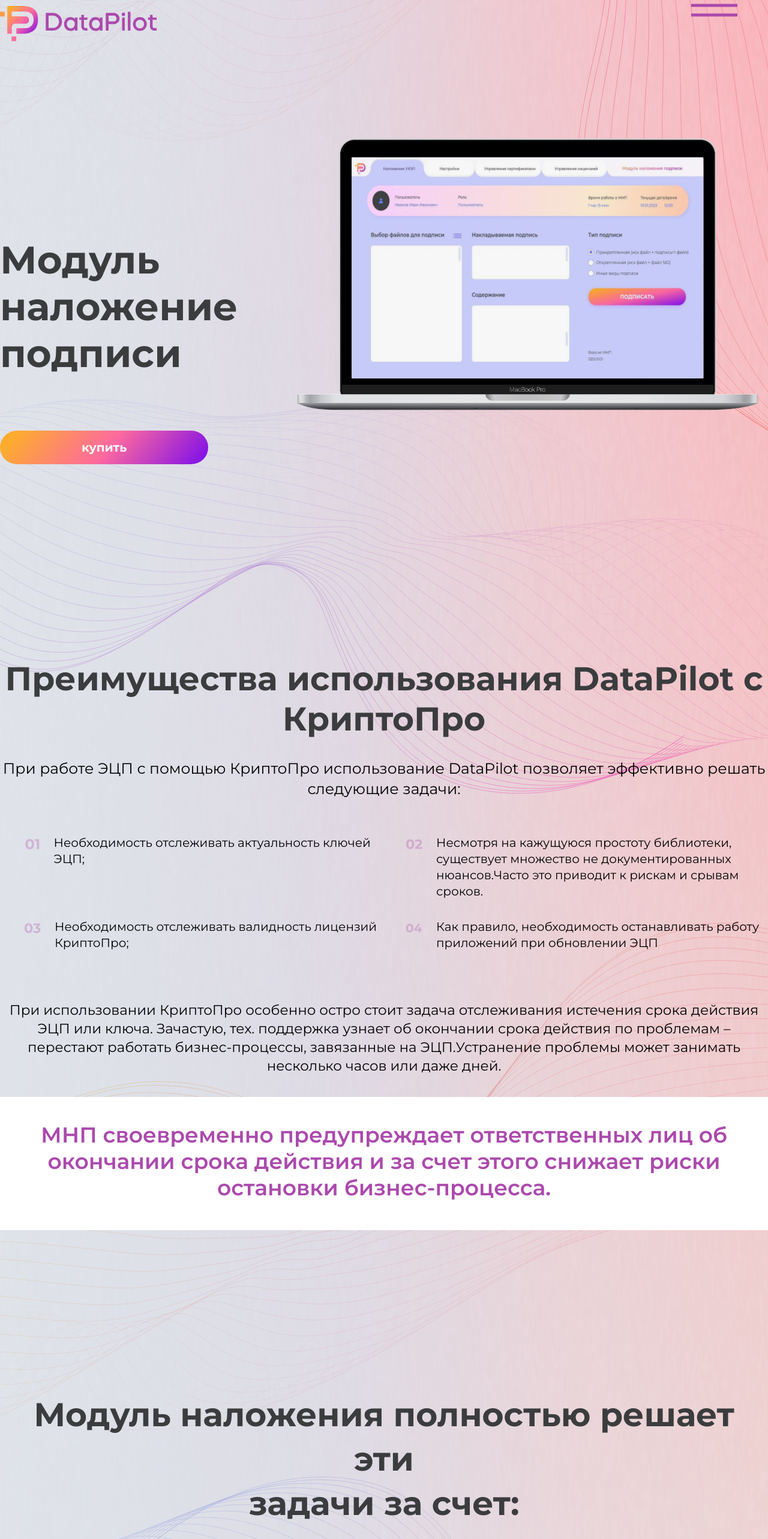
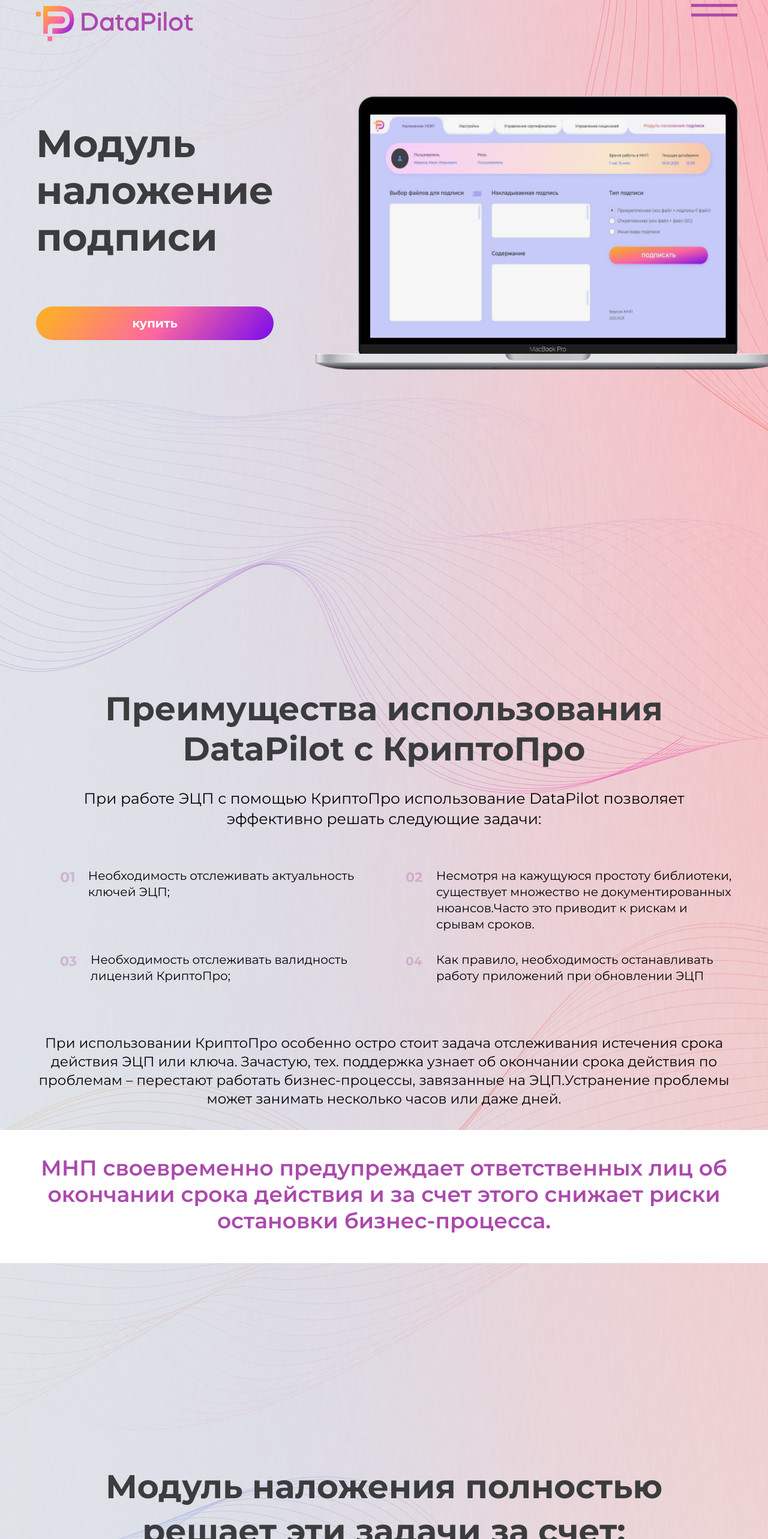
Before and after one commit to aijant/data-pilot, a React (Create React App) app: page / in a window 1280 px wide. Shown: the part 40-2606 px from the top of the page at 60% size. Built offline with nearby package versions, Linux system fonts and the light colour scheme.

Commit message:
fix: for 1300 desktop size

```diff
--- a/src/index.css
+++ b/src/index.css
@@ -24,7 +24,7 @@
 
 .main-container {
   max-width: 1300px;
-  margin: 0 auto;
+  margin: 0 60px;
   position: relative;
 
 }
--- a/src/pages/benefits.jsx
+++ b/src/pages/benefits.jsx
@@ -8,7 +8,7 @@
     return (
         <div id='section_1' className="benefits">
             <h1 className='ttl'>Преимущества использования DataPilot c КриптоПро</h1>
-            <p className='sub-content'>При работе ЭЦП с помощью КриптоПро использование DataPilot позволяет эффективно решать<br /> следующие задачи:</p>
+            <p className='sub-content'>При работе ЭЦП с помощью КриптоПро использование DataPilot позволяет эффективно решать следующие задачи:</p>
 
             <ul>
                 <li><img src={first} />Необходимость отслеживать актуальность ключей ЭЦП;</li>
--- a/src/pages/benefits.scss
+++ b/src/pages/benefits.scss
@@ -3,7 +3,7 @@
 .benefits {
   text-align: center;
   font-family: "Montserrat";
-  margin-top: 324px;
+  margin-top: 64vh;
 
   .ttl {
     font-weight: bold;
@@ -16,7 +16,7 @@
     font-size: 25px;
     line-height: 34px;
     color: $secondary-color;
-    margin: 32px 0 60px;
+    margin: 32px 0 65px;
   }
 
   ul {
--- a/src/pages/buy.scss
+++ b/src/pages/buy.scss
@@ -8,7 +8,7 @@
     line-height: 98px;
     color: $primary-color;
     text-align: center;
-    margin: 324px 0 14px;
+    margin: 50vh 0 14px;
   }
 
   p {
@@ -36,7 +36,10 @@
     }
 
     ::placeholder {
+      font-family: "Montserrat";
       padding-left: 2px;
+      color: $primary-color;
+      font-size: 14px;
     }
   }
 
--- a/src/pages/footer.scss
+++ b/src/pages/footer.scss
@@ -4,7 +4,7 @@
   align-items: center;
   justify-content: center;
   gap: 60px;
-  margin: 73px 0 0;
+  margin: 41px 0 0;
   padding-bottom: 30px;
   position: relative;
 
@@ -19,11 +19,8 @@
     box-shadow: 0 0 12px rgba(0,0,0, .15);
   }
 
-
-
   p {
     font-family: "Montserrat";
-    font-weight: bold;
     font-size: 18px;
     color: $primary-color;
     line-height: 28px;
@@ -42,7 +39,7 @@
     transform: rotate(90deg);
     right: 48px;
     left: 0;
-    top: 36px;
+    top: 8px;
     bottom: 0;
     margin: auto;
   }
--- a/src/pages/main.jsx
+++ b/src/pages/main.jsx
@@ -4,7 +4,7 @@
 function Main() {
   return (
     <div className="main" id='main'>
-      <div className="module">
+      <div className="top-module">
         <h1 className="ttl">Модуль<br/> наложение<br/> подписи</h1>
         <button>купить</button>
       </div>
--- a/src/pages/main.scss
+++ b/src/pages/main.scss
@@ -2,9 +2,8 @@
 
 .main {
   display: flex;
-  align-items: center;
 
-  .module {
+  .top-module {
     flex: 1;
     margin-right: 57px;
 
@@ -12,18 +11,18 @@
       font-family: "Montserrat";
       font-weight: bold;
       font-size: 64px;
-      text-align: left;
       color: $primary-color;
-      margin-bottom: 90px;
+      margin: 6vw 0;
       line-height: 78px;
     }
 
     button {
       font-family: "Montserrat";
+      width: 100%;
       font-weight: 700;
       font-size: 20px;
       color: #fff;
-      padding: 16px 136px;
+      padding: 16px 0;
       outline: none;
       border: none;
       background: linear-gradient(
@@ -38,7 +37,6 @@
 
   .macbook {
     img {
-      height: 504px;
       width: 801px;
       z-index: 1;
     }
--- a/src/pages/module.jsx
+++ b/src/pages/module.jsx
@@ -4,7 +4,7 @@
 function Module() {
     return (
         <div id='section_2' className="module">
-            <h1>Модуль наложения полностью решает эти<br /> задачи за счет:</h1>
+            <h1>Модуль наложения полностью решает эти задачи за счет:</h1>
 
             <ul>
                 <div className='line'></div>
--- a/src/pages/module.scss
+++ b/src/pages/module.scss
@@ -8,7 +8,7 @@
     line-height: 74px;
     color: $primary-color;
     text-align: center;
-    margin: 271px 0 154px;
+    margin: 42vh 0 23vh;
   }
 
   ul {
@@ -16,13 +16,13 @@
     display: grid;
     grid-template-columns: 1fr 1fr;
     text-align-last: left;
-    gap: 13px;
+    gap: 23px;
     list-style-type: none;
 
     .line {
       position: absolute;
       background-color: $accent-color;
-      width: 345px;
+      width: 324px;
       height: 1px;
       transform: rotate(90deg);
       right: 80px;
@@ -34,7 +34,7 @@
 
     li {
       display: flex;
-      gap: 23px;
+      gap: 13px;
       text-align: left;
       font-size: 24px;
       line-height: 32px;
--- a/src/pages/scenarios.scss
+++ b/src/pages/scenarios.scss
@@ -8,7 +8,7 @@
     line-height: 73px;
     color: $primary-color;
     text-align: center;
-    margin: 346px 0 106px;
+    margin: 50vh 0 20vh;
   }
 
   .option-content {
@@ -18,7 +18,7 @@
     div {
       background-color: #fff;
       border-radius: 20px;
-      padding: 29px 21px 29px 34px;
+      padding: 29px 21px 75px 34px;
       height: auto;
       width: 520px;
 
--- a/src/pages/technical.scss
+++ b/src/pages/technical.scss
@@ -8,7 +8,7 @@
     line-height: 74px;
     color: $primary-color;
     text-align: center;
-    margin: 404px 0 74px;
+    margin: 50vh 0 30px;
   }
 
   .block {
@@ -35,7 +35,7 @@
 
       li {
         display: flex;
-        gap: 23px;
+        gap: 18px;
         text-align: left;
         font-size: 26px;
         line-height: 35px;
```
